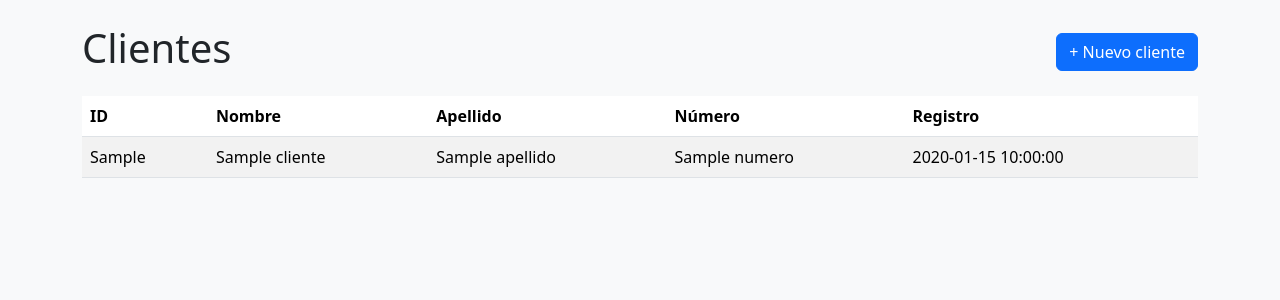
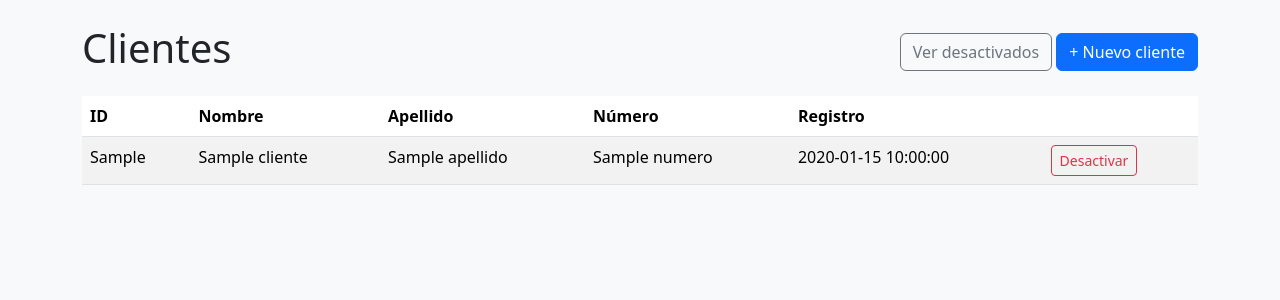
Before and after one commit to luisfer2321/store-database-project, a Flask app: page /clientes in a window 1280 px wide. Shown: the part 56-356 px from the top of the page. Run offline with Flask 3, Linux system fonts and the light colour scheme; a database or web service that is not in the repository returns one stand-in record (values such as "Sample title"); some libraries are stand-ins or nearby versions.

Commit message:
Add inactive clients link and deactivate button

```diff
--- a/tienda_app 3/templates/clientes_list.html
+++ b/tienda_app 3/templates/clientes_list.html
@@ -1,11 +1,15 @@
+
 {% extends "base.html" %}
 {% block content %}
 <div class="d-flex justify-content-between align-items-center mb-3">
     <h1>Clientes</h1>
-    <a href="/clientes/nuevo" class="btn btn-primary">+ Nuevo cliente</a>
+    <div>
+        <a href="/clientes/inactivos" class="btn btn-outline-secondary">Ver desactivados</a>
+        <a href="/clientes/nuevo" class="btn btn-primary">+ Nuevo cliente</a>
+    </div>
 </div>
 <table class="table table-striped bg-white">
-    <thead><tr><th>ID</th><th>Nombre</th><th>Apellido</th><th>Número</th><th>Registro</th></tr></thead>
+    <thead><tr><th>ID</th><th>Nombre</th><th>Apellido</th><th>Número</th><th>Registro</th><th></th></tr></thead>
     <tbody>
     {% for c in clientes %}
         <tr>
@@ -14,6 +18,11 @@
             <td>{{ c.apellido }}</td>
             <td>{{ c.numero }}</td>
             <td>{{ c.fecha_registro }}</td>
+            <td>
+                <form method="POST" action="/clientes/desactivar/{{ c.id_cliente }}" onsubmit="return confirm('¿Desactivar a {{ c.nombre }} {{ c.apellido }}? Ya no aparecerá en la lista principal, pero su historial de ventas se conserva.');">
+                    <button type="submit" class="btn btn-sm btn-outline-danger">Desactivar</button>
+                </form>
+            </td>
         </tr>
     {% endfor %}
     </tbody>
```
